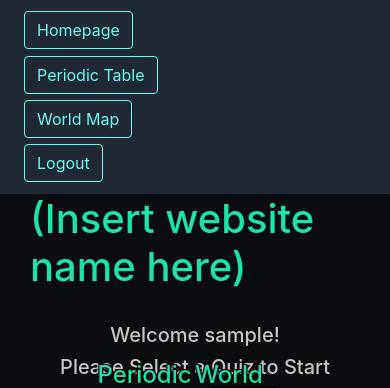
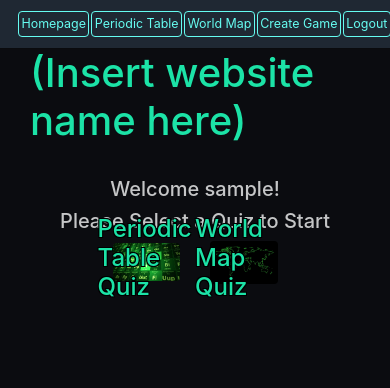
Before and after one commit to Ishi01/CITS5505Group41Project, a Flask app: page / in a window 390 px wide. Shown: the top 388 px of the page. After the commit the page ends 297 px from the top, so only its background shows below. Run offline with Flask 3, Linux system fonts and the light colour scheme; the visitor is signed in with stand-in values (Sample User, id 1).

Commit message:
Mobile & Blueprint updates

```diff
--- a/app/static/css/main.css
+++ b/app/static/css/main.css
@@ -35,6 +35,11 @@ img {
 
 
 /* navbar styling */
+.navbar-nav {
+    justify-content: center;
+    margin: auto;
+}
+
 .nav-item{
     padding-left: 8px;
 }
@@ -93,3 +98,26 @@ input[type="checkbox"]{
     color: #fff;
     text-decoration: none;
 }
+
+@media screen and (max-width: 650px) {
+    .navbar-nav {
+        display: flex;
+        flex-direction: row;
+        justify-content: center;
+        margin: auto;
+    }
+
+    .navbar-nav .nav-item {
+        padding-left: 2px;
+    }
+
+    .btn {
+        padding: 0.15rem 0.15rem;
+        font-size: 0.78rem;
+        margin-bottom: .1rem;
+        margin-top: .1rem;
+        display: flex;
+        min-width: fit-content;
+        white-space: nowrap;
+    }
+}
--- a/app/static/js/world.js
+++ b/app/static/js/world.js
@@ -356,13 +356,13 @@ $(document).ready(function () {
         var answerData;
         if (currentMode === 0) {
             answerData = {
-                answer: [getCountryNameFromPath(selectedPaths[0])],
+                answer: [getCountryNameFromPath(selectedPaths[0]).replace(/\s/g, '_')],
                 question: $('#question').text()
             };
         } else {
             let selectedAnswerCountries = selectedPaths.map(function (path) {
                 if ($(path).length) {
-                    return getCountryNameFromPath(path);
+                    return getCountryNameFromPath(path).replace(/\s/g, '_');
                 } else {
                     return null;
                 }
--- a/app/templates/base.html
+++ b/app/templates/base.html
@@ -43,6 +43,9 @@
                 </li>
                 {% else %}
                 <li class="nav-item">
+                    <a class="btn btn-outline-primary" href="{{ url_for('creategame.loadpage') }}">Create Game</a>
+                </li>
+                <li class="nav-item">
                     <a class="btn btn-outline-primary" href="{{ url_for('main.logout') }}">Logout</a>
                 </li>
                 {% endif %}
```
